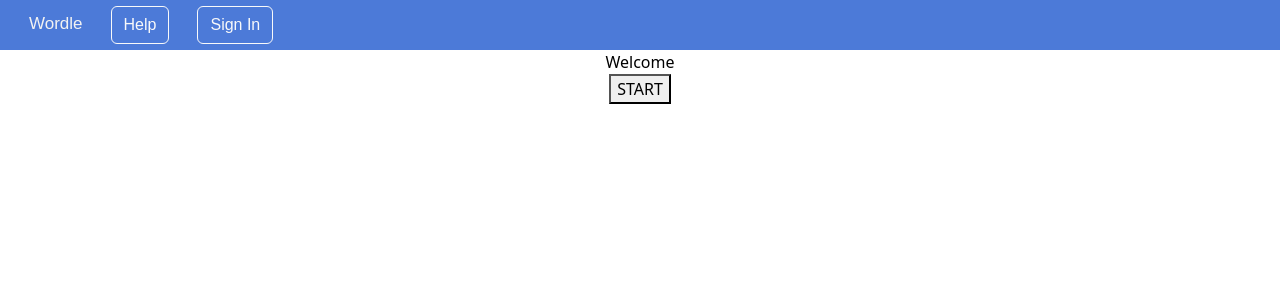
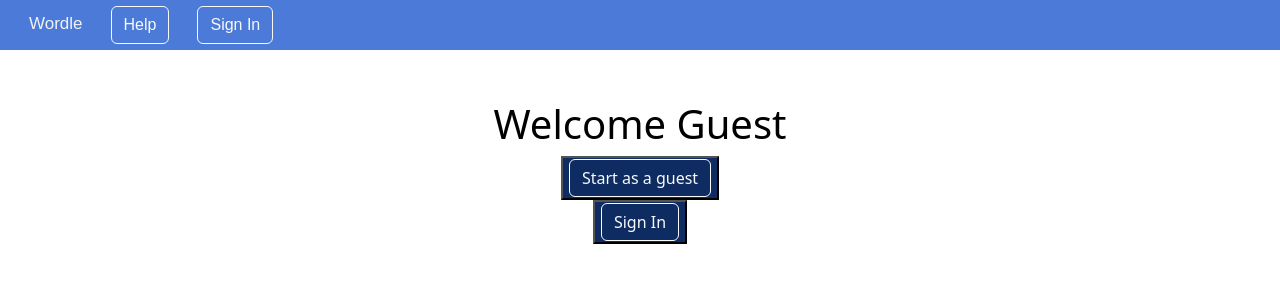
Before and after one commit to HagarLaks/wordle, a React (Create React App) app in the folder wordle-react/: page / in a window 1280 px wide. Shown: the top 300 px of the page. Built offline with nearby package versions, Linux system fonts and the light colour scheme.

Commit message:
improving

```diff
--- a/wordle-react/src/App.js
+++ b/wordle-react/src/App.js
@@ -32,9 +32,7 @@
                         <li>
                            <Link className='Link outline-light' to='/'>Wordle</Link>
                         </li>
-                        {/* <li>
-                          <Link className='Link' to='/'>Welcome</Link>
-                        </li> */}
+
 
                         <li>
                           <Link className='Link' to='/game'><Help/></Link>
--- a/wordle-react/src/App.scss
+++ b/wordle-react/src/App.scss
@@ -33,9 +33,14 @@
 
 // }
 .welcome {
-  margin: 50px;
+  margin: 100px;
+  display: grid;
+
 
 }
+.wbutton{
+    background-color: rgb(14, 44, 98);
+  }
 #wordle{
   font-weight: bolder;
   color: #060508;
@@ -129,17 +134,7 @@
 .modal{
 position:sticky;
 }
-.correct {
-  background-color: #528d4e;
-}
 
-.almost {
-  background-color: #b49f39;
-}
-
-.error {
-  background-color: #716f75;
-}
 
 .keyboard {
   width: 600px;
@@ -178,7 +173,7 @@
   display: grid;
   place-items: center;
   font-size: 20px;
-  background-color: grey;
+  background-color: rgb(168, 157, 157);
   color: rgb(20, 16, 16);
   font-family: Arial, Helvetica, sans-serif;
   cursor: pointer;
@@ -190,6 +185,16 @@
 #disabled {
   background-color: #3a393c;
 }
+.correct {
+  background-color: #528d4e;
+}
 
+.almost {
+  background-color: #b49f39;
+}
+
+.error {
+  background-color: #716f75;
+}
 
 // /* import bootstrap to set changes */
--- a/wordle-react/src/components/Cell.js
+++ b/wordle-react/src/components/Cell.js
@@ -14,6 +14,7 @@
 
         const { currentAttempt} = useContext(AppContext);
 
+        const feedbackWithLetter = {theLetter:letter, theColor: color}
 
     return(
 
--- a/wordle-react/src/components/Keyboard.js
+++ b/wordle-react/src/components/Keyboard.js
@@ -1,17 +1,19 @@
 import { Key } from "./key";
 import React from "react";
+import { allKeys} from "./Word";
 
 
 export function Keyboard(){
-    const keys1 = ["Q", "W", "E", "R", "T", "Y", "U", "I", "O", "P"];
-    const keys2 = ["A", "S", "D", "F", "G", "H", "J", "K", "L"];
-    const keys3 = ["Z", "X", "C", "V", "B", "N", "M"];
+
+   const keys1 = allKeys[0]
+   const keys2 = allKeys[1]
+   const keys3 = allKeys[2]
 
     return(
         <div className="keyboard">
 
              <div className="line1">{keys1.map((key)=>{
-                return <Key key={key} keyVal={key}/>;
+                return <Key  key={key} keyVal={key}/>;
              })}
              </div>
              <div className="line2">{keys2.map((key)=>{
--- a/wordle-react/src/components/Word.js
+++ b/wordle-react/src/components/Word.js
@@ -15,3 +15,12 @@
                                 ["","","","",""]]
 
 export const theWord = ['G','U','E','S','S'];
+
+
+// export const keys1 = ["Q", "W", "E", "R", "T", "Y", "U", "I", "O", "P"];
+// export const keys2 = ["A", "S", "D", "F", "G", "H", "J", "K", "L"];
+// export const keys3 = ["Z", "X", "C", "V", "B", "N", "M"];
+
+export const allKeys = [["Q", "W", "E", "R", "T", "Y", "U", "I", "O", "P"],
+                        ["A", "S", "D", "F", "G", "H", "J", "K", "L"],
+                        ["Z", "X", "C", "V", "B", "N", "M"] ]
--- a/wordle-react/src/components/key.js
+++ b/wordle-react/src/components/key.js
@@ -2,7 +2,7 @@
 
 import { AppContext } from "../App";
 
-export function Key({keyVal, bigKey}){
+export function Key({color, keyVal, bigKey}){
 
     const { handleInput } = useContext(AppContext);
     const selectLetter = ()=>{
@@ -11,14 +11,13 @@
         if (keyVal !== 'Enter'){
             handleInput(keyVal);
 
-
         }
     }
 
 
 
     return(
-        <div className={`key `}  id={bigKey && "big"} onClick={selectLetter} >{keyVal}</div>
+        <div className={`key ${color}`}  id={bigKey && "big"} onClick={selectLetter} >{keyVal}</div>
     )
 
 }
--- a/wordle-react/src/hooks/useGame.js
+++ b/wordle-react/src/hooks/useGame.js
@@ -93,14 +93,19 @@
         }
     }
 
+    const handleColorKeys = (rowNum)=>{
+
+
+    }
+
 
 
 
     return{
-      userSubmitted,
-      setUserSubmitted,
-      user,
-      setUser,
+    userSubmitted,
+    setUserSubmitted,
+    user,
+    setUser,
     success,
     fail,
     board,
--- a/wordle-react/src/pages/Help.js
+++ b/wordle-react/src/pages/Help.js
@@ -24,9 +24,7 @@
           <Button variant="secondary" onClick={handleClose}>
             Back to game
           </Button>
-          {/* <Button variant="primary" onClick={handleClose}>
-            Save Changes
-          </Button> */}
+
         </Modal.Footer>
       </Modal>
     </>
--- a/wordle-react/src/pages/SignInModal.js
+++ b/wordle-react/src/pages/SignInModal.js
@@ -26,13 +26,10 @@
 
 }
 const handleUserSubmit = ()=>{
-  setUser(input)
-  setUserSubmitted(true)
-    console.log("submit", user)
-    handleClose()
-
+  setUser(input);
+  setUserSubmitted(true);
+    handleClose();
   }
-  console.log("submit", user)
 
 
   return (
--- a/wordle-react/src/pages/Welcome.js
+++ b/wordle-react/src/pages/Welcome.js
@@ -1,6 +1,10 @@
 import { useContext } from "react"
 import { Link } from "react-router-dom"
 import { AppContext } from "../App"
+import { LogOut } from "../components/logOut"
+import Button from 'react-bootstrap/Button';
+import Container from 'react-bootstrap/Container';
+
 
 
 export function Welcome(){
@@ -10,10 +14,23 @@
 
     return (
         <>
-            <div className="welcome">
-                <div>Welcome {user}</div>
-                <Link to='/game'><button >START</button></Link>
-                </div>
+            {/* <div className="welcome"> */}
+
+            <Container className="welcome" fluid>
+                <h1>Welcome {user===null? "Guest" : user} </h1>
+
+                <Link to='/game'> <button className="wbutton" size="lg" >
+                <Button variant="outline-light" >
+                        Start as a guest
+                    </Button>
+                 </button></Link>
+                 <div>
+                    <Link to='/'><button className="wbutton" size="lg"><LogOut/></button></Link>
+                 </div>
+
+
+                </Container>
+                {/* </div> */}
 
 
 
```
Also changed, not shown: wordle-react/src/hooks/useColor.js (added, +12 -0 lines).
